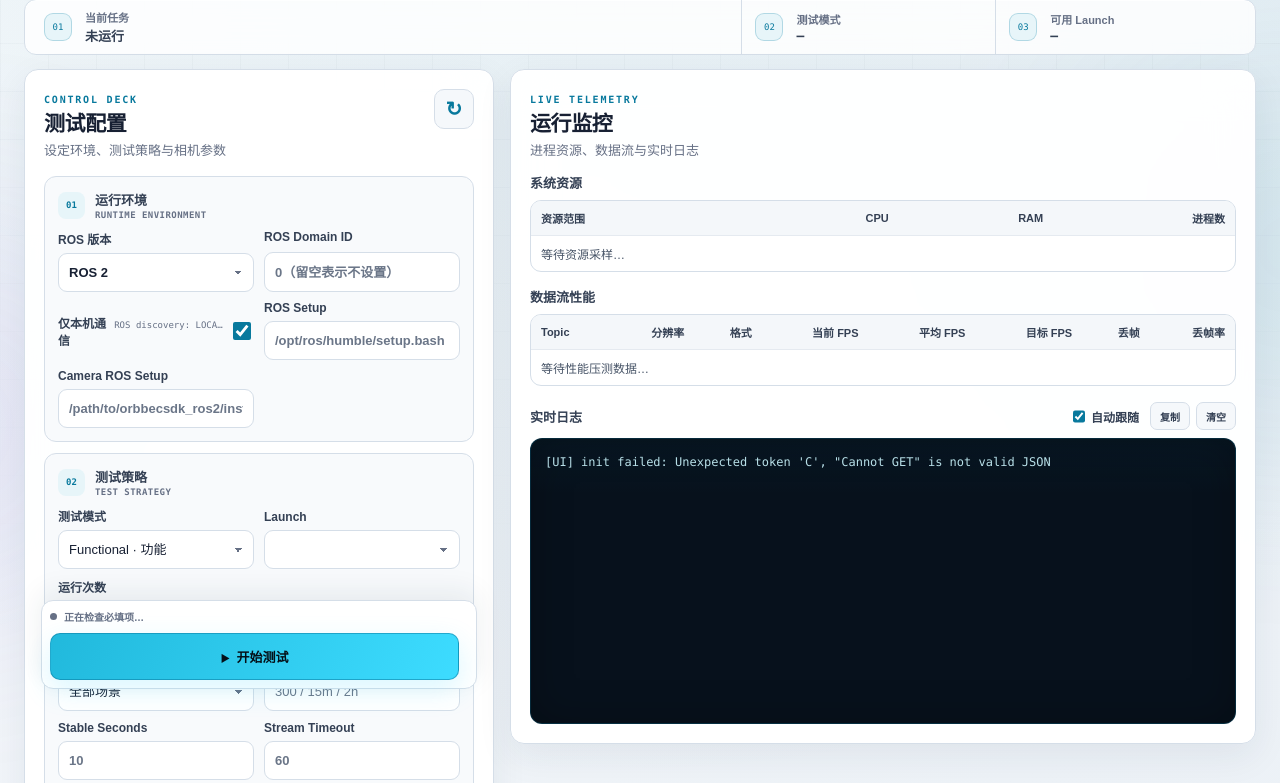
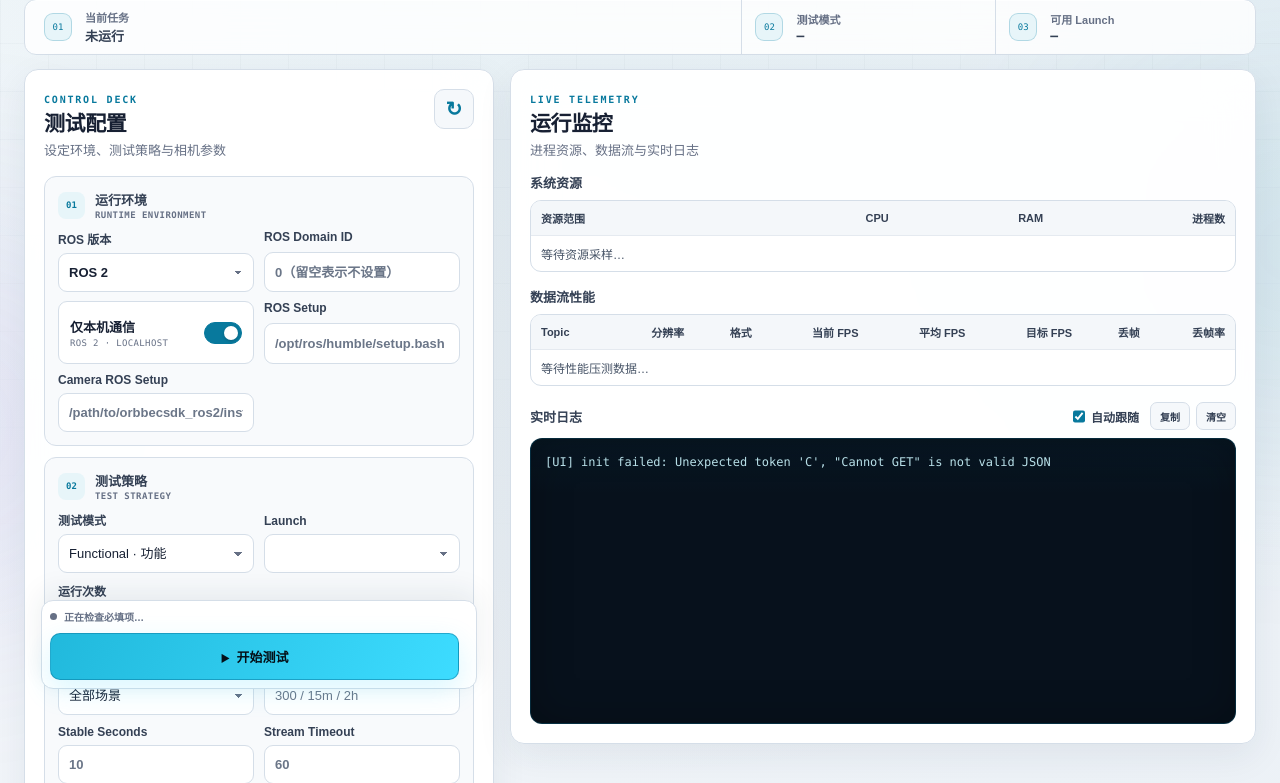
Before and after one commit to obshenlanzhou/ob_Auto_Test_ROS, a Python web app: template auto_test_ws/src/orbbec_camera_auto_test_ui/orbbec_camera_auto_test_ui/templates/index.html in a window 1280 px wide. Shown: the part 101-884 px from the top of the page. Run offline with Jinja, Linux system fonts and the light colour scheme; the template is opened without the code that fills it, so the values that code supplies are empty.

Commit message:
feat(ui): refine localhost toggle controls

```diff
--- a/auto_test_ws/src/orbbec_camera_auto_test_ui/orbbec_camera_auto_test_ui/static/style.css
+++ b/auto_test_ws/src/orbbec_camera_auto_test_ui/orbbec_camera_auto_test_ui/static/style.css
@@ -931,6 +931,16 @@ label > span {
   white-space: nowrap;
 }
 
+.standalone-group-fields .field-label b {
+  overflow: hidden;
+  text-overflow: ellipsis;
+  white-space: nowrap;
+}
+
+.standalone-group-fields .field-label small {
+  display: none;
+}
+
 .required-label::after {
   margin-left: 5px;
   color: var(--danger);
@@ -984,6 +994,108 @@ select {
   min-height: 18px;
   padding: 0;
   accent-color: var(--primary);
+}
+
+.localhost-toggle {
+  grid-template-columns: minmax(0, 1fr) auto;
+  gap: 10px;
+  min-height: 63px;
+  border: 1px solid var(--line);
+  border-radius: 9px;
+  padding: 9px 11px;
+  background: var(--input-bg);
+  cursor: pointer;
+  transition: border-color 150ms ease, background 150ms ease, box-shadow 150ms ease;
+}
+
+.localhost-toggle:hover {
+  border-color: var(--line-strong);
+  background: var(--surface-hover);
+}
+
+.localhost-toggle:focus-within {
+  border-color: var(--primary-line-strong);
+  box-shadow: 0 0 0 3px var(--primary-wash-strong);
+}
+
+.localhost-toggle .field-label {
+  display: grid;
+  gap: 2px;
+}
+
+.localhost-toggle .field-label b {
+  color: var(--text);
+  font-size: 13px;
+}
+
+.localhost-toggle .field-label small {
+  overflow: visible;
+  color: var(--muted);
+  font-size: 9px;
+  letter-spacing: 0.04em;
+  text-overflow: clip;
+}
+
+.localhost-switch {
+  position: relative;
+  display: block;
+  width: 38px;
+  height: 22px;
+  flex: 0 0 38px;
+}
+
+.checkbox-field .localhost-switch input {
+  position: absolute;
+  z-index: 1;
+  inset: 0;
+  width: 100%;
+  min-height: 100%;
+  margin: 0;
+  opacity: 0;
+  cursor: pointer;
+}
+
+.localhost-switch-track {
+  position: absolute;
+  inset: 0;
+  border: 1px solid var(--line-strong);
+  border-radius: 999px;
+  background: var(--surface-soft);
+  transition: border-color 150ms ease, background 150ms ease;
+}
+
+.localhost-switch-track::after {
+  position: absolute;
+  top: 3px;
+  left: 3px;
+  width: 14px;
+  height: 14px;
+  border-radius: 50%;
+  background: var(--muted);
+  box-shadow: 0 1px 3px rgba(0, 0, 0, 0.22);
+  content: "";
+  transition: transform 150ms ease, background 150ms ease;
+}
+
+.localhost-switch input:checked + .localhost-switch-track {
+  border-color: var(--primary);
+  background: var(--primary);
+}
+
+.localhost-switch input:checked + .localhost-switch-track::after {
+  background: var(--surface-solid);
+  transform: translateX(16px);
+}
+
+.localhost-switch input:focus-visible + .localhost-switch-track {
+  outline: 2px solid var(--primary);
+  outline-offset: 3px;
+}
+
+.localhost-switch input:disabled,
+.localhost-switch input:disabled + .localhost-switch-track {
+  cursor: not-allowed;
+  opacity: 0.48;
 }
 
 input::placeholder,
--- a/auto_test_ws/src/orbbec_camera_auto_test_ui/orbbec_camera_auto_test_ui/templates/index.html
+++ b/auto_test_ws/src/orbbec_camera_auto_test_ui/orbbec_camera_auto_test_ui/templates/index.html
@@ -103,9 +103,12 @@
                 <span>ROS Domain ID</span>
                 <input id="rosDomainId" name="ros_domain_id" type="number" min="0" max="232" step="1" placeholder="0（留空表示不设置）" />
               </label>
-              <label class="checkbox-field">
-                <span class="field-label"><b>仅本机通信</b><small>ROS discovery: LOCALHOST</small></span>
-                <input id="rosLocalhostOnly" name="ros_localhost_only" type="checkbox" checked />
+              <label class="checkbox-field localhost-toggle">
+                <span class="field-label"><b>仅本机通信</b><small>ROS 2 · LOCALHOST</small></span>
+                <span class="localhost-switch">
+                  <input id="rosLocalhostOnly" name="ros_localhost_only" type="checkbox" role="switch" checked />
+                  <span class="localhost-switch-track" aria-hidden="true"></span>
+                </span>
               </label>
               <label>
                 <span>ROS Setup</span>
@@ -262,9 +265,12 @@
               </label>
             </div>
             <div class="standalone-field standalone-localhost-field" data-field-name="ros_localhost_only" data-field-type="boolean">
-              <label class="checkbox-field">
-                <span class="field-label"><b>仅本机通信</b><small>ROS discovery: LOCALHOST</small></span>
-                <input id="standaloneRosLocalhostOnly" name="ros_localhost_only" type="checkbox" checked />
+              <label class="checkbox-field localhost-toggle">
+                <span class="field-label"><b>仅本机通信</b><small>ROS 2 · LOCALHOST</small></span>
+                <span class="localhost-switch">
+                  <input id="standaloneRosLocalhostOnly" name="ros_localhost_only" type="checkbox" role="switch" checked />
+                  <span class="localhost-switch-track" aria-hidden="true"></span>
+                </span>
               </label>
             </div>
           </div>
```
Also changed, not shown: auto_test_ws/src/orbbec_camera_auto_test_ui/test/test_standalone.py (+22 -0 lines).
